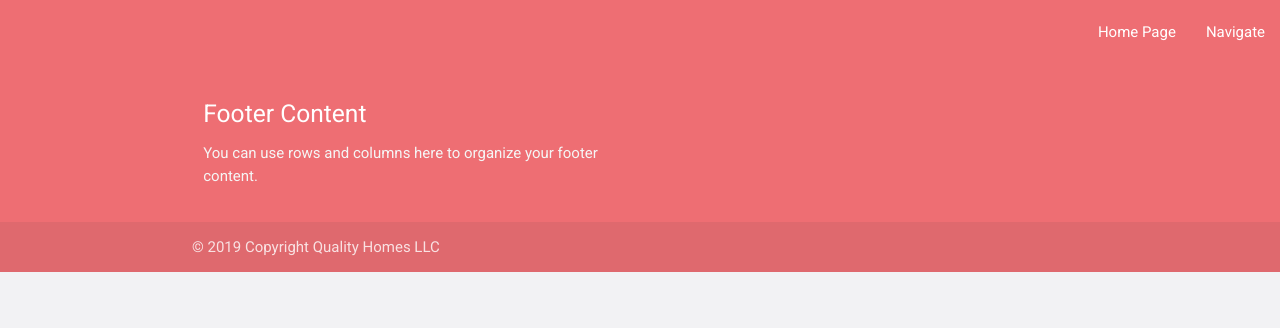
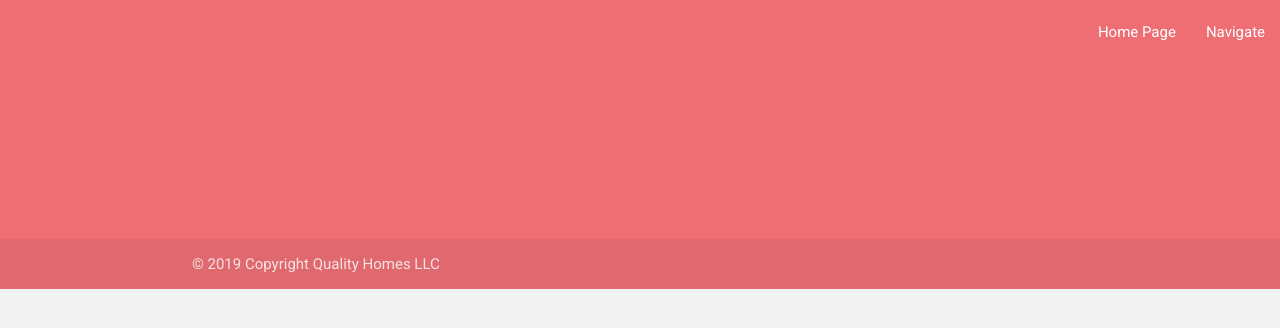
Before and after one commit to Unlovingmotherboard/React-PropertyManagementApp, a React (Create React App) app in the folder client/: page /SignIn in a window 1280 px wide. Shown: the top 328 px of the page. Built offline with nearby package versions, Linux system fonts and the light colour scheme.

Commit message:
Making more final touches

```diff
--- a/client/src/App.js
+++ b/client/src/App.js
@@ -171,12 +171,12 @@ class App extends Component {
           <Footer
             className="example"
             copyrights="© 2019 Copyright Quality Homes LLC">
-            <h5 className="white-text">
-              Footer Content
-              </h5>
-            <p className="grey-text text-lighten-4">
-              You can use rows and columns here to organize your footer content.
-                </p>
+            <br></br>
+            <br></br>
+            <br></br>
+            <br></br>
+            <br></br>
+            <br></br>
           </Footer>
 
         </div>
```
